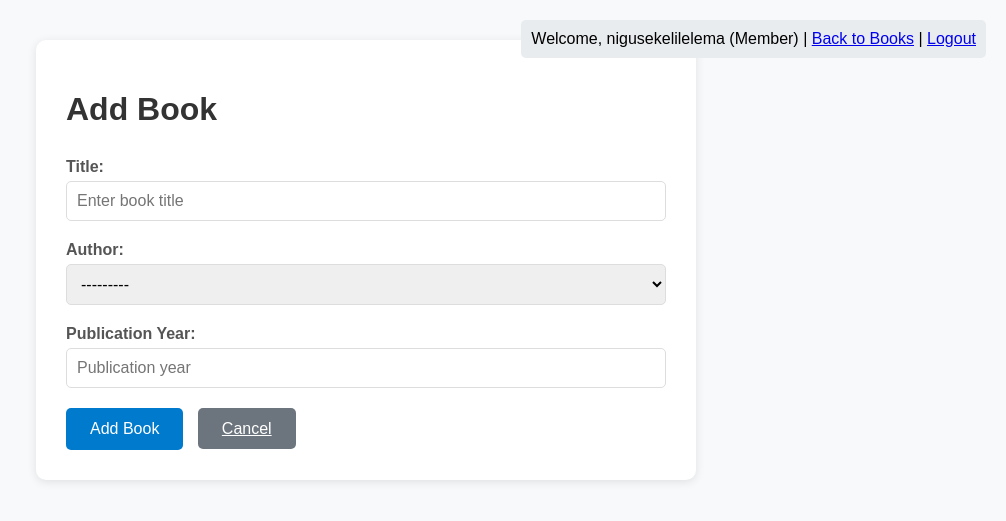
After one commit to nigusekelile/Alx_DjangoLearnLab, a Django app: page /relationship/books/add/ in a window 1280 px wide. The commit adds this page. Shown: the top 521 px of the page, without its empty margins (274-1280 px from the left). Run offline with Django 5.2, Linux system fonts and the light colour scheme; a user stored in the database is signed in; data comes from the database, SQL or seed files in the repository; both versions use the stored data as it was after the commit; data that the repository does not hold is empty.

Commit message:
creating project 4

```diff
--- /dev/null
+++ b/django-models/LibraryProject/relationship_app/forms.py
@@ -0,0 +1,18 @@
+# relationship_app/forms.py
+from django import forms
+from .models import Book, Author
+
+class BookForm(forms.ModelForm):
+    class Meta:
+        model = Book
+        fields = ['title', 'author', 'publication_year']
+        widgets = {
+            'title': forms.TextInput(attrs={'class': 'form-control', 'placeholder': 'Enter book title'}),
+            'author': forms.Select(attrs={'class': 'form-control'}),
+            'publication_year': forms.NumberInput(attrs={'class': 'form-control', 'placeholder': 'Publication year'}),
+        }
+        labels = {
+            'title': 'Book Title',
+            'author': 'Author',
+            'publication_year': 'Publication Year',
+        }
--- a/django-models/LibraryProject/relationship_app/models.py
+++ b/django-models/LibraryProject/relationship_app/models.py
@@ -38,9 +38,21 @@ class Book(models.Model):
     title = models.CharField(max_length=200)
     author = models.ForeignKey(Author, on_delete=models.CASCADE, related_name='books')
     publication_year = models.IntegerField(null=True, blank=True)
+    created_by = models.ForeignKey(User, on_delete=models.SET_NULL, null=True, related_name='books_created')
+    updated_by = models.ForeignKey(User, on_delete=models.SET_NULL, null=True, related_name='books_updated')
+    created_at = models.DateTimeField(auto_now_add=True)
+    updated_at = models.DateTimeField(auto_now=True)
 
     def __str__(self):
         return self.title
+
+    class Meta:
+        permissions = [
+            ("can_add_book", "Can add book"),
+            ("can_change_book", "Can change book"),
+            ("can_delete_book", "Can delete book"),
+            ("can_view_book", "Can view book"),
+        ]
 
 class Library(models.Model):
     name = models.CharField(max_length=100)
--- /dev/null
+++ b/django-models/LibraryProject/relationship_app/templates/relationship_app/book_form.html
@@ -0,0 +1,87 @@
+<!-- relationship_app/templates/relationship_app/book_form.html -->
+<!DOCTYPE html>
+<html lang="en">
+<head>
+    <meta charset="UTF-8">
+    <title>{{ action }} Book</title>
+    <style>
+        body { font-family: Arial, sans-serif; margin: 40px; background: #f8f9fa; }
+        .container { max-width: 600px; margin: 0 auto; background: white; padding: 30px; border-radius: 10px; box-shadow: 0 2px 10px rgba(0,0,0,0.1); }
+        h1 { color: #333; margin-bottom: 30px; }
+        .form-group { margin-bottom: 20px; }
+        label { display: block; margin-bottom: 5px; font-weight: bold; color: #555; }
+        .form-control { width: 100%; padding: 10px; border: 1px solid #ddd; border-radius: 5px; font-size: 16px; box-sizing: border-box; }
+        .btn { background: #007acc; color: white; padding: 12px 24px; border: none; border-radius: 5px; font-size: 16px; cursor: pointer; margin-right: 10px; }
+        .btn:hover { background: #005a9e; }
+        .btn-secondary { background: #6c757d; }
+        .btn-secondary:hover { background: #5a6268; }
+        .messages { margin-bottom: 20px; }
+        .alert { padding: 10px; border-radius: 5px; margin-bottom: 10px; }
+        .alert-success { background: #d4edda; color: #155724; border: 1px solid #c3e6cb; }
+        .user-info {
+            position: absolute;
+            top: 20px;
+            right: 20px;
+            background: #e9ecef;
+            padding: 10px;
+            border-radius: 5px;
+        }
+    </style>
+</head>
+<body>
+    <!-- User authentication info -->
+    <div class="user-info">
+        {% if user.is_authenticated %}
+            Welcome, {{ user.username }} ({{ user.profile.role }}) |
+            <a href="{% url 'relationship_app:list_books' %}">Back to Books</a> |
+            <a href="{% url 'relationship_app:logout' %}">Logout</a>
+        {% else %}
+            <a href="{% url 'relationship_app:login' %}">Login</a> |
+            <a href="{% url 'relationship_app:register' %}">Register</a>
+        {% endif %}
+    </div>
+
+    <div class="container">
+        <h1>{{ action }} Book</h1>
+
+        {% if messages %}
+        <div class="messages">
+            {% for message in messages %}
+            <div class="alert alert-{{ message.tags }}">{{ message }}</div>
+            {% endfor %}
+        </div>
+        {% endif %}
+
+        <form method="post">
+            {% csrf_token %}
+
+            <div class="form-group">
+                <label for="id_title">Title:</label>
+                {{ form.title }}
+                {% if form.title.errors %}
+                    <div style="color: red;">{{ form.title.errors }}</div>
+                {% endif %}
+            </div>
+
+            <div class="form-group">
+                <label for="id_author">Author:</label>
+                {{ form.author }}
+                {% if form.author.errors %}
+                    <div style="color: red;">{{ form.author.errors }}</div>
+                {% endif %}
+            </div>
+
+            <div class="form-group">
+                <label for="id_publication_year">Publication Year:</label>
+                {{ form.publication_year }}
+                {% if form.publication_year.errors %}
+                    <div style="color: red;">{{ form.publication_year.errors }}</div>
+                {% endif %}
+            </div>
+
+            <button type="submit" class="btn">{{ action }} Book</button>
+            <a href="{% url 'relationship_app:list_books' %}" class="btn btn-secondary">Cancel</a>
+        </form>
+    </div>
+</body>
+</html>
--- a/django-models/LibraryProject/relationship_app/urls.py
+++ b/django-models/LibraryProject/relationship_app/urls.py
@@ -28,8 +28,13 @@ urlpatterns = [
     path('librarian/dashboard/', views.librarian_view, name='librarian_view'),
     path('member/dashboard/', views.member_view, name='member_view'),
 
-    # Book and Library URLs
+    # Book Management URLs with permissions
     path('books/', views.list_books, name='list_books'),
+    path('books/add/', views.add_book, name='add_book'),
+    path('books/<int:pk>/edit/', views.edit_book, name='edit_book'),
+    path('books/<int:pk>/delete/', views.delete_book, name='delete_book'),
+
+    # Library URLs
     path('library/<int:pk>/', views.LibraryDetailView.as_view(), name='library_detail'),
     path('libraries/', views.LibraryListView.as_view(), name='library_list'),
 
--- a/django-models/LibraryProject/relationship_app/views.py
+++ b/django-models/LibraryProject/relationship_app/views.py
@@ -1,12 +1,15 @@
 # relationship_app/views.py
-from django.shortcuts import render, redirect
+from django.shortcuts import render, redirect, get_object_or_404
 from django.views.generic import ListView, DetailView
 from django.contrib.auth.forms import UserCreationForm
 from django.contrib.auth import login
-from django.contrib.auth.decorators import login_required, user_passes_test
-from django.contrib.auth.mixins import LoginRequiredMixin
+from django.contrib.auth.decorators import login_required, user_passes_test, permission_required
+from django.contrib.auth.mixins import LoginRequiredMixin, PermissionRequiredMixin
 from django.urls import reverse
-from .models import Book, Library, UserProfile
+from django.contrib import messages
+from django.http import HttpResponseForbidden
+from .models import Book, Library, UserProfile, Author
+from .forms import BookForm
 
 # Role-based access control functions
 def is_admin(user):
@@ -18,7 +21,7 @@ def is_librarian(user):
 def is_member(user):
     return user.is_authenticated and hasattr(user, 'profile') and user.profile.role == 'Member'
 
-# Role-based views with proper authentication
+# Role-based views
 @login_required(login_url='/relationship/login/')
 @user_passes_test(is_admin, login_url='/relationship/login/')
 def admin_view(request):
@@ -64,8 +67,9 @@ def member_view(request):
     }
     return render(request, 'relationship_app/member_view.html', context)
 
-# Update other views to specify login URL
+# Book Management Views with Custom Permissions
 @login_required(login_url='/relationship/login/')
+@permission_required('relationship_app.can_view_book', login_url='/relationship/login/')
 def list_books(request):
     """
     Function-based view that displays all books in the database
@@ -79,7 +83,77 @@ def list_books(request):
     }
     return render(request, 'relationship_app/list_books.html', context)
 
-class LibraryDetailView(LoginRequiredMixin, DetailView):
+@login_required(login_url='/relationship/login/')
+@permission_required('relationship_app.can_add_book', login_url='/relationship/login/')
+def add_book(request):
+    """
+    View to add a new book - requires can_add_book permission
+    """
+    if request.method == 'POST':
+        form = BookForm(request.POST)
+        if form.is_valid():
+            book = form.save(commit=False)
+            book.created_by = request.user
+            book.updated_by = request.user
+            book.save()
+            messages.success(request, f'Book "{book.title}" added successfully!')
+            return redirect('relationship_app:list_books')
+    else:
+        form = BookForm()
+
+    context = {
+        'form': form,
+        'action': 'Add',
+    }
+    return render(request, 'relationship_app/book_form.html', context)
+
+@login_required(login_url='/relationship/login/')
+@permission_required('relationship_app.can_change_book', login_url='/relationship/login/')
+def edit_book(request, pk):
+    """
+    View to edit an existing book - requires can_change_book permission
+    """
+    book = get_object_or_404(Book, pk=pk)
+
+    if request.method == 'POST':
+        form = BookForm(request.POST, instance=book)
+        if form.is_valid():
+            book = form.save(commit=False)
+            book.updated_by = request.user
+            book.save()
+            messages.success(request, f'Book "{book.title}" updated successfully!')
+            return redirect('relationship_app:list_books')
+    else:
+        form = BookForm(instance=book)
+
+    context = {
+        'form': form,
+        'action': 'Edit',
+        'book': book,
+    }
+    return render(request, 'relationship_app/book_form.html', context)
+
+@login_required(login_url='/relationship/login/')
+@permission_required('relationship_app.can_delete_book', login_url='/relationship/login/')
+def delete_book(request, pk):
+    """
+    View to delete a book - requires can_delete_book permission
+    """
+    book = get_object_or_404(Book, pk=pk)
+
+    if request.method == 'POST':
+        title = book.title
+        book.delete()
+        messages.success(request, f'Book "{title}" deleted successfully!')
+        return redirect('relationship_app:list_books')
+
+    context = {
+        'book': book,
+    }
+    return render(request, 'relationship_app/book_confirm_delete.html', context)
+
+# Class-based views with permissions
+class LibraryDetailView(LoginRequiredMixin, PermissionRequiredMixin, DetailView):
     """
     Class-based view that displays details for a specific library
     """
@@ -87,6 +161,7 @@ class LibraryDetailView(LoginRequiredMixin, DetailView):
     template_name = 'relationship_app/library_detail.html'
     context_object_name = 'library'
     login_url = '/relationship/login/'
+    permission_required = 'relationship_app.can_view_book'
 
     def get_queryset(self):
         return Library.objects.prefetch_related('books__author')
@@ -96,7 +171,7 @@ class LibraryDetailView(LoginRequiredMixin, DetailView):
         context['user_role'] = self.request.user.profile.role if hasattr(self.request.user, 'profile') else 'No Role'
         return context
 
-class LibraryListView(LoginRequiredMixin, ListView):
+class LibraryListView(LoginRequiredMixin, PermissionRequiredMixin, ListView):
     """
     Class-based view that displays all libraries
     """
@@ -104,6 +179,7 @@ class LibraryListView(LoginRequiredMixin, ListView):
     template_name = 'relationship_app/library_list.html'
     context_object_name = 'libraries'
     login_url = '/relationship/login/'
+    permission_required = 'relationship_app.can_view_book'
 
     def get_queryset(self):
         return Library.objects.prefetch_related('books')
@@ -113,7 +189,7 @@ class LibraryListView(LoginRequiredMixin, ListView):
         context['user_role'] = self.request.user.profile.role if hasattr(self.request.user, 'profile') else 'No Role'
         return context
 
-# Registration view remains the same
+# Registration view
 def register_view(request):
     """
     User registration view with role selection
```
Also changed, not shown: django-models/LibraryProject/relationship_app/management/commands/assign_permissions.py (added, +40 -0 lines), django-models/LibraryProject/relationship_app/templates/relationship_app/book_confirm_delete.html (added, +60 -0 lines), django-models/LibraryProject/relationship_app/templates/relationship_app/list_books.html (+61 -1 lines), django-models/LibraryProject/db.sqlite3, django-models/LibraryProject/relationship_app/migrations/0002_alter_book_options_book_created_at_book_created_by_and_more.py (added).
